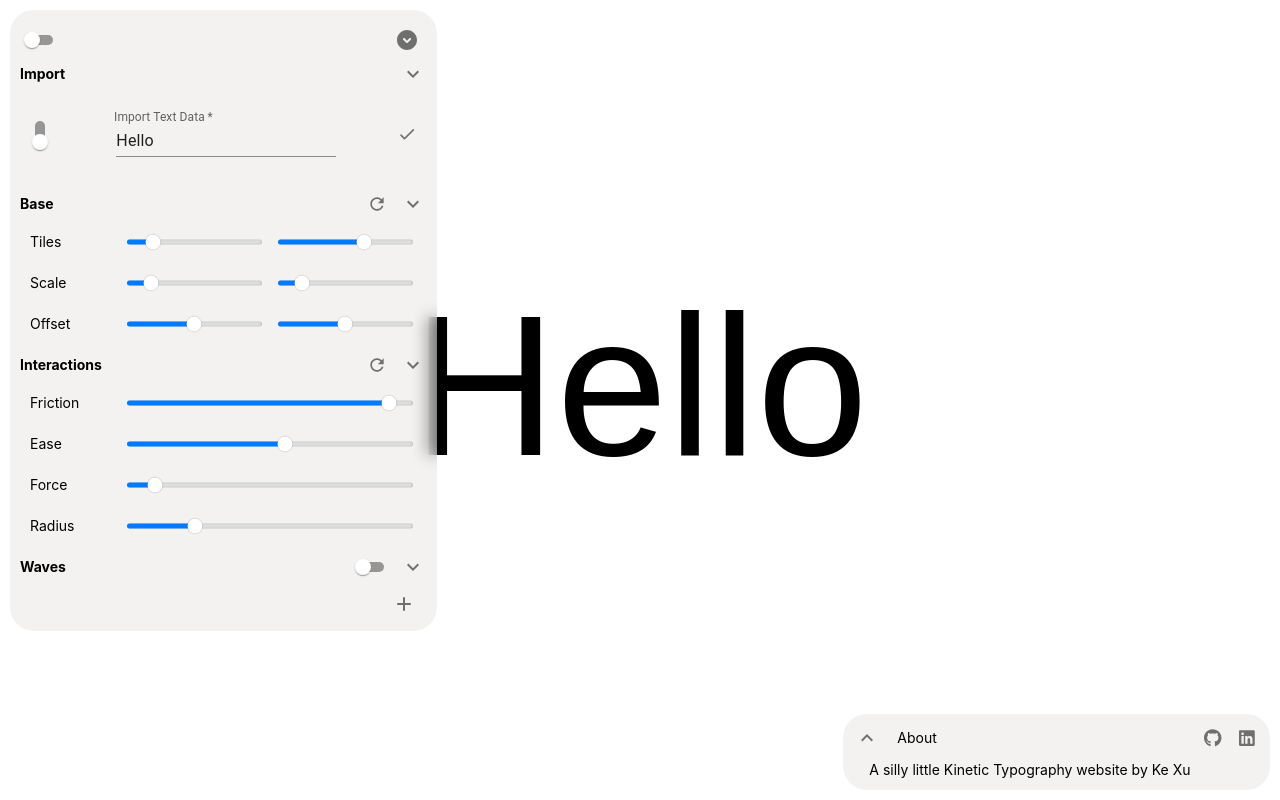
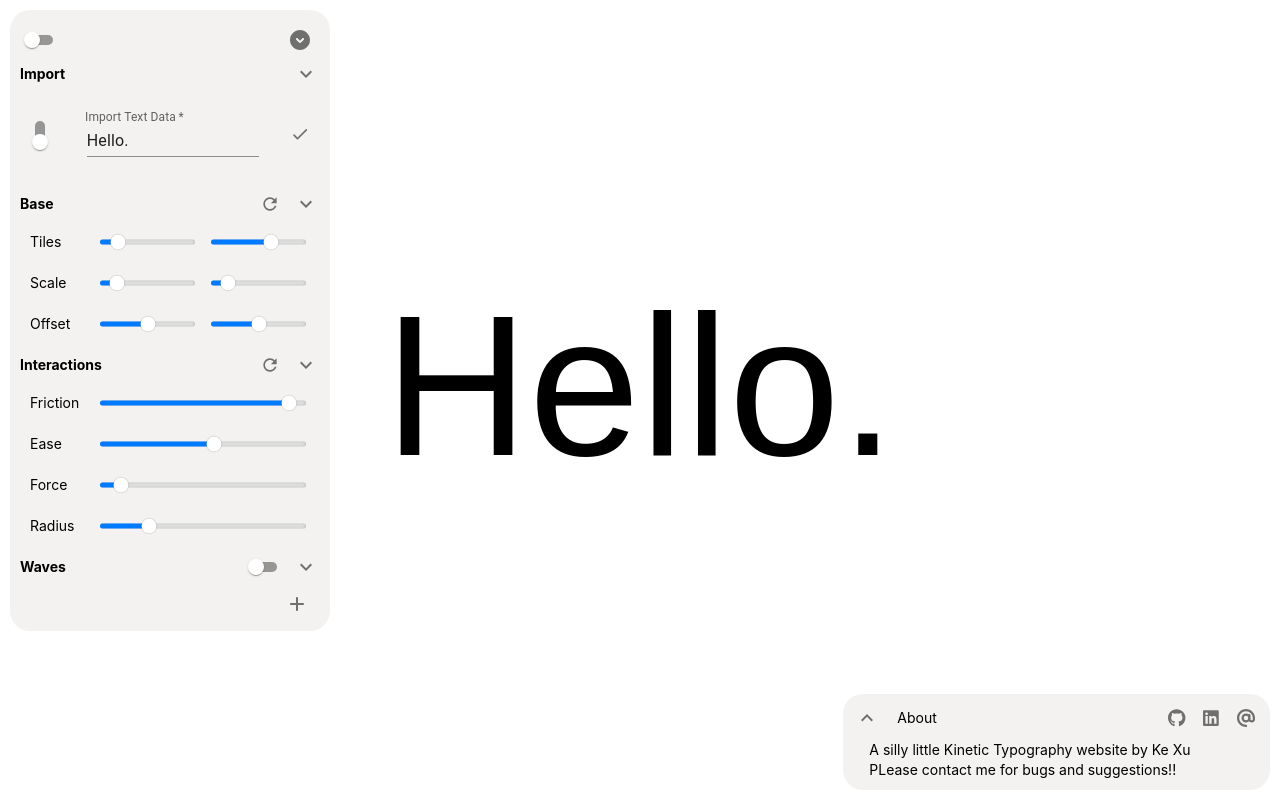
Before and after one commit to kefoto/p5landing, a React (Create React App) app: page / in a window 1280 px wide. Built offline with nearby package versions, Linux system fonts and the light colour scheme.

Commit message:
more update, fix partial bug

```diff
--- a/package.json
+++ b/package.json
@@ -6,6 +6,7 @@
     "@emotion/react": "^11.13.3",
     "@emotion/styled": "^11.13.0",
     "@fortawesome/free-brands-svg-icons": "^6.6.0",
+    "@fortawesome/free-solid-svg-icons": "^6.6.0",
     "@fortawesome/react-fontawesome": "^0.2.2",
     "@mui/icons-material": "^6.1.0",
     "@mui/joy": "^5.0.0-beta.48",
--- a/src/components/elements/P5Canvas.js
+++ b/src/components/elements/P5Canvas.js
@@ -22,7 +22,7 @@ const P5Canvas = ({ data }) => {
 
   useEffect(() => {
     dataRef.current = data;
-    console.log(dataRef.current)
+    console.log(dataRef.current);
     // screenSizeRef.current = screenSize;
     // updateTiles();
   }, [data]);
@@ -32,8 +32,11 @@ const P5Canvas = ({ data }) => {
       let pg;
       let prevMouseX, prevMouseY;
 
+      const text = dataRef.current.importData.text
+      const url = dataRef.current.importData.url
+          ? dataRef.current.importData.url
+          : "./1.JPG";
       if (dataRef.current.isImage) {
-        const url =  dataRef.current.importData.url ? dataRef.current.importData.url : "./1.JPG";
         p.preload = () => {
           p.img = p.loadImage(
             url,
@@ -115,7 +118,7 @@ const P5Canvas = ({ data }) => {
             // pg.image(p.img, 0, 0);
             // console.log(p.img);
           } else {
-            pg.text(dataRef.current.importData.text, 0, 0);
+            pg.text(text, 0, 0);
           }
 
           pg.pop();
@@ -183,7 +186,7 @@ const P5Canvas = ({ data }) => {
             dataRef.current.radius,
             dataRef.current.friction,
             dataRef.current.ease,
-            dataRef.current.force,
+            dataRef.current.force
           );
 
           tile.update2(
@@ -237,6 +240,28 @@ const P5Canvas = ({ data }) => {
         // pg.translate(p.windowWidth / 2, p.windowHeight / 2);
         // p.reset();
       };
+
+      const isClickable = dataRef.current.isClickable;
+      if (isClickable) {
+        p.mousePressed = () => {
+          tilesRef.current.forEach((tile) => {
+            tile.warp(p.width, p.height);
+            // tile.moveTo(p.mouseX, p.mouseY, 1);
+            tile.changeOrigin(p.mouseX, p.mouseY);
+          });
+        };
+
+        p.mouseReleased = () => {
+          tilesRef.current.forEach((tile) => {
+            // tile.moveTo(p.mouseX, p.mouseY, 0.10);
+            tile.resetOrigin();
+          });
+        };
+      } else {
+        p.mousePressed = () => {};
+
+        p.mouseReleased = () => {};
+      }
     };
 
     p5InstanceRef.current = new p5(mousedrag, canvasRef.current);
@@ -247,9 +272,10 @@ const P5Canvas = ({ data }) => {
   }, [
     dataRef.current.importData.text,
     dataRef.current.importData.url,
-    dataRef.current.isImage
+    dataRef.current.isImage,
   ]);
 
+  //TODO: issue, I have to click twice for submit, it just did not rerender right
   useEffect(() => {
     if (p5InstanceRef.current) {
       const p = p5InstanceRef.current;
@@ -314,6 +340,34 @@ const P5Canvas = ({ data }) => {
     }
   }, [dataRef.current.scaleX, dataRef.current.scaleY]);
 
+  //TODO: this is pretty buggy
+  useEffect(() => {
+    if (p5InstanceRef.current) {
+      const p = p5InstanceRef.current;
+      const isClickable = dataRef.current.isClickable;
+      if (isClickable) {
+        p.mousePressed = () => {
+          tilesRef.current.forEach((tile) => {
+            tile.warp(p.width, p.height);
+            // tile.moveTo(p.mouseX, p.mouseY, 1);
+            tile.changeOrigin(p.mouseX, p.mouseY);
+          });
+        };
+
+        p.mouseReleased = () => {
+          tilesRef.current.forEach((tile) => {
+            // tile.moveTo(p.mouseX, p.mouseY, 0.10);
+            tile.resetOrigin();
+          });
+        };
+      } else {
+        p.mousePressed = () => {};
+        p.mouseReleased = () => {};
+      }
+      // p5InstanceRef.current = p
+    }
+
+  }, [dataRef.current.isClickable]);
 
   return <div ref={canvasRef} className="-z-10 w-full max-h-full"></div>;
 };
--- a/src/components/elements/WaveSection.js
+++ b/src/components/elements/WaveSection.js
@@ -17,8 +17,6 @@ import {
   Tooltip,
 } from "@mui/material";
 import AddRoundedIcon from "@mui/icons-material/AddRounded";
-import DoneRoundedIcon from "@mui/icons-material/DoneRounded";
-
 import Wave from "./Wave";
 
 const max_waves = 2;
--- a/src/components/wrapper/CollapseWidthWrapper.js
+++ b/src/components/wrapper/CollapseWidthWrapper.js
@@ -1,8 +1,8 @@
-import React, { useRef, useEffect, useState } from "react";
+import React, { useRef,  } from "react";
 import gsap from "gsap";
 import {
   Transition,
-  TransitionGroup,
+  // TransitionGroup,
   SwitchTransition,
 } from "react-transition-group";
 
--- a/src/layout/About.js
+++ b/src/layout/About.js
@@ -2,6 +2,8 @@ import React, { useState } from "react";
 
 import { FontAwesomeIcon } from "@fortawesome/react-fontawesome";
 import { faGithub, faLinkedin } from "@fortawesome/free-brands-svg-icons";
+import { faAt } from '@fortawesome/free-solid-svg-icons';
+// import { faEnvelope } from '@fortawesome/free-solid-svg-icons';
 import { IconButton } from "@mui/material";
 import ExpandLessOutlinedIcon from "@mui/icons-material/ExpandLessOutlined";
 import CollapseWrapper from "../components/wrapper/CollapseWrapper";
@@ -14,9 +16,9 @@ const About = () => {
     <div
       id="setting"
       className={`fixed bottom-0 w-1/3 min-w-64
-    ${isVisible ? "right-0" : "-right-[calc(80vw/3)]"}
-    ${isVisible ? "rounded-[1.5rem]" : "rounded-[1.5rem]"} p-2.5 m-2.5
-             text-sm z-10 backdrop-blur bg-stone-200/50 transition-all duration-300 ease-in-out`}
+    ${isVisible ? "right-0" : "-right-[calc(70vw/4)]"}
+    ${isVisible ? "rounded-[1.25rem]" : "rounded-[1.5rem]"} p-2.5 m-2.5
+             text-sm z-10 backdrop-blur-lg bg-stone-200/50 transition-all duration-300 ease-in-out`}
     >
       <div id="title" className="flex items-center justify-between">
         <div className="flex justify-end space-x-2 items-center">
@@ -33,18 +35,24 @@ const About = () => {
         </div>
 
         <div className="flex justify-end space-x-2">
-          <IconButton size="small">
+          <IconButton size="small" href="https://github.com/kefoto" rel="noopener noreferrer" target="_blank">
             <FontAwesomeIcon icon={faGithub} />
           </IconButton>
 
-          <IconButton size="small">
+          <IconButton size="small" href="https://www.linkedin.com/in/kefoto/" rel="noopener noreferrer" target="_blank">
             <FontAwesomeIcon icon={faLinkedin} />
+          </IconButton>
+
+          <IconButton size="small" href="mailto: xuker0607@gmail.com">
+            <FontAwesomeIcon icon={faAt} />
           </IconButton>
         </div>
       </div>
+
       <CollapseWrapper isVisible={isVisible}>
         <div id="gutter" className="relative flex w-full pt-2"></div>
-          <p className="px-4 flex text-center">A silly little Kinetic Typography website by Ke Xu</p>
+          <p className="px-4 flex text-center text-pretty">A silly little Kinetic Typography website by Ke Xu</p>
+          <p className="px-4 flex text-center text-pretty">PLease contact me for bugs and suggestions!!</p>
       </CollapseWrapper>
     </div>
   );
--- a/src/layout/Dashboard.js
+++ b/src/layout/Dashboard.js
@@ -28,18 +28,13 @@ const Dashboard = () => {
     radius: 120,
     waveDisplay: false,
     waveArr: [],
-    importData: { text: "Hello", image: null, url: null,},
+    importData: { text: "Hello.", image: null, url: null,},
     isImage: false,
+    isClickable: false,
   });
 
   const screenSize = useWindowSize();
 
-  // const throttledSetFormData = useCallback(
-  //   throttle((newData) => {
-  //     setFormData((prevData) => ({ ...prevData, ...newData }));
-  //   }, 400),
-  //   []
-  // );
 
   // Function to handle form data change
   const handleFormDataChange = (newData) => {
--- a/src/layout/Setting.js
+++ b/src/layout/Setting.js
@@ -1,4 +1,4 @@
-import { Switch, IconButton } from "@mui/material";
+import { Switch, IconButton, Tooltip } from "@mui/material";
 import React, { useState } from "react";
 
 // import throttle from "lodash/debounce";
@@ -12,8 +12,6 @@ import MultiSliderInput from "../components/elements/inputs/MultiSliderInput";
 import ExpandCircleDownRoundedIcon from "@mui/icons-material/ExpandCircleDownRounded";
 import ImportSection from "../components/elements/ImportSection";
 import RefreshIcon from "@mui/icons-material/Refresh";
-import ToggleOffIcon from "@mui/icons-material/ToggleOff";
-import ToggleOnIcon from "@mui/icons-material/ToggleOn";
 
 import CollapseWrapper from "../components/wrapper/CollapseWrapper";
 /**
@@ -172,6 +170,7 @@ const Setting = ({ formData, onFormDataChange }) => {
     });
   };
 
+
   const handleWaveSubmit = (waveArr) => {
     onFormDataChange({
       ...formData,
@@ -184,6 +183,15 @@ const Setting = ({ formData, onFormDataChange }) => {
     onFormDataChange({
       ...formData,
       waveDisplay: !formData.waveDisplay,
+    });
+  };
+
+
+  const handleClickable = () => {
+    // Toggle logic here, for example, switch between two states
+    onFormDataChange({
+      ...formData,
+      isClickable: !formData.isClickable,
     });
   };
 
@@ -325,23 +333,20 @@ const Setting = ({ formData, onFormDataChange }) => {
   return (
     <div
       id="setting"
-      className={`fixed top-0 w-1/3 min-w-72
-      ${
-        isVisible ? "left-0" : "-left-[calc(90vw/3)]"
-      }
-      ${
-        isVisible ? "rounded-[1.5rem]" : "rounded-[1.5rem]"
-      } p-2.5 m-2.5
-               select-none text-sm z-10 backdrop-blur bg-stone-200/50 transition-all duration-300 ease-in-out`}
+      className={`fixed top-0 w-1/4 min-w-72
+      ${isVisible ? "left-0" : "-left-[calc(70vw/4)]"}
+      ${isVisible ? "rounded-[1.25rem]" : "rounded-[1.5rem]"} p-2.5 m-2.5
+               select-none text-sm z-10 backdrop-blur-lg bg-stone-200/50 transition-all duration-300 ease-in-out`}
     >
       <div className="flex justify-between items-center content-center">
-        <Switch label="Dark Mode" size="small" />
+
+          <Switch label="Mouse Click effect" size="small" onChange={handleClickable} />
         <IconButton onClick={toggleVisibility}>
           <ExpandCircleDownRoundedIcon />
         </IconButton>
       </div>
-      <CollapseWrapper isVisible={isVisible}>{
-        Object.entries(inputSectionMap).map(([section, inputs]) => (
+      <CollapseWrapper isVisible={isVisible}>
+        {Object.entries(inputSectionMap).map(([section, inputs]) => (
           <CollapsibleSection
             key={section}
             title={section.charAt(0).toUpperCase() + section.slice(1)}
```
Also changed, not shown: 1 other file (tests, documents, lock files or other folders). Lines whose indentation alone changed are shown as unchanged.
